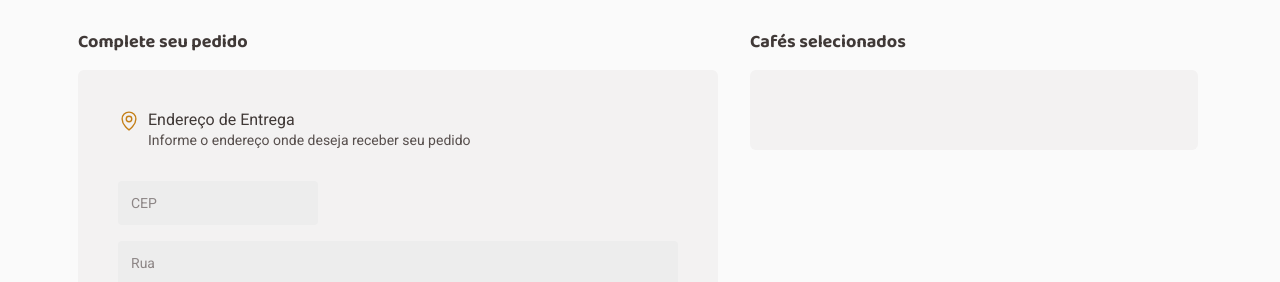
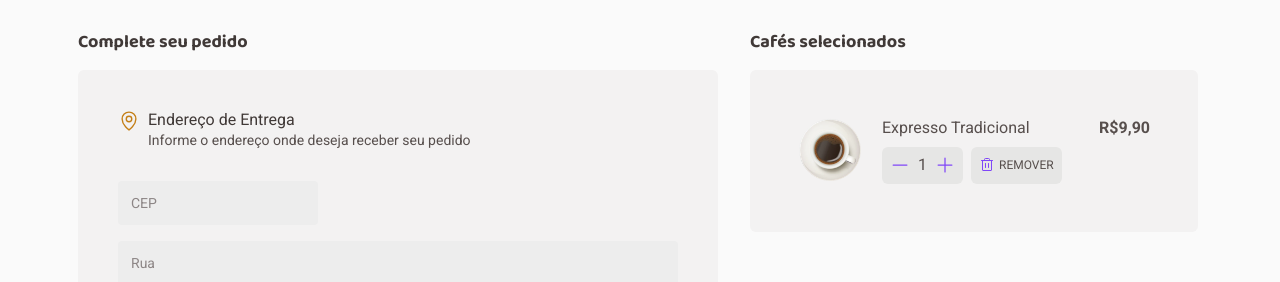
Before and after one commit to Sn0wye/coffee-delivery, a React (Vite) app: page /checkout in a window 1280 px wide. Shown: the part 379-661 px from the top of the page. Built offline with nearby package versions, Linux system fonts and the light colour scheme.

Commit message:
feat: add selected coffee card styling

```diff
--- a/src/pages/Checkout/index.tsx
+++ b/src/pages/Checkout/index.tsx
@@ -3,21 +3,38 @@ import {
   CreditCard,
   CurrencyDollar,
   MapPin,
+  Minus,
   Money,
+  Plus,
+  Trash,
 } from 'phosphor-react';
+import { useState } from 'react';
+import imagemlegal from '../../assets/coffees/arab.png';
 import {
+  Actions,
+  AddressForm,
   Card,
   CardHeader,
   CheckoutContainer,
-  Form,
+  CounterSelect,
   FormGroup,
   Input,
   PaymentOptions,
+  Price,
   RadioGroup,
+  RemoveButton,
+  SelectedCoffeeCard,
 } from './styles';
 
 export const Checkout = () => {
-  // const [paymentOption, setPaymentOption] =
+  const [counter, setCounter] = useState(1);
+
+  const increment = () => {
+    setCounter(counter + 1);
+  };
+  const decrement = () => {
+    setCounter(counter - 1);
+  };
 
   return (
     <CheckoutContainer>
@@ -32,7 +49,7 @@ export const Checkout = () => {
             </div>
           </CardHeader>
 
-          <Form>
+          <AddressForm>
             <FormGroup>
               <Input type='text' placeholder='CEP' />
             </FormGroup>
@@ -46,7 +63,7 @@ export const Checkout = () => {
               <Input type='text' placeholder='Cidade' />
               <Input type='text' placeholder='UF' />
             </FormGroup>
-          </Form>
+          </AddressForm>
         </Card>
 
         <Card>
@@ -76,7 +93,31 @@ export const Checkout = () => {
 
       <div>
         <h3>Cafés selecionados</h3>
-        <Card></Card>
+
+        <Card>
+          <SelectedCoffeeCard>
+            <img src={imagemlegal} alt='' />
+            <div>
+              <p>Expresso Tradicional</p>
+              <Actions>
+                <CounterSelect>
+                  <button onClick={decrement}>
+                    <Minus size={20} color='#8047F8' weight='fill' />
+                  </button>
+                  {counter}
+                  <button onClick={increment}>
+                    <Plus size={20} color='#8047F8' weight='fill' />
+                  </button>
+                </CounterSelect>
+                <RemoveButton>
+                  <Trash size={16} color='#8047F8' />
+                  Remover
+                </RemoveButton>
+              </Actions>
+            </div>
+            <Price>R$9,90</Price>
+          </SelectedCoffeeCard>
+        </Card>
       </div>
     </CheckoutContainer>
   );
--- a/src/pages/Checkout/styles.ts
+++ b/src/pages/Checkout/styles.ts
@@ -59,7 +59,7 @@ export const Input = styled.input`
   }
 `;
 
-export const Form = styled.form`
+export const AddressForm = styled.form`
   display: flex;
   flex-direction: column;
   gap: 1rem;
@@ -105,3 +105,70 @@ export const RadioGroup = styled.button<RadioGroupProps>`
       background: ${(props) => props.theme['purple-light']};
     `}
 `;
+
+export const SelectedCoffeeCard = styled.div`
+  display: flex;
+  padding: 0.5rem;
+
+  img {
+    width: 4rem;
+    height: 4rem;
+  }
+
+  & > div {
+    display: flex;
+    flex-direction: column;
+    align-items: flex-start;
+    margin-left: 1.25rem;
+    gap: 0.5rem;
+  }
+`;
+
+export const Actions = styled.div`
+  display: flex;
+  gap: 0.5rem;
+`;
+
+export const CounterSelect = styled.span`
+  background: ${(props) => props.theme.base.button};
+  padding: 0.5rem;
+  display: flex;
+  align-items: center;
+  gap: 0.5rem;
+  border-radius: 6px;
+
+  button {
+    display: grid;
+    place-content: center;
+    all: unset;
+    cursor: pointer;
+    height: 1.25rem;
+  }
+`;
+
+export const Price = styled.span`
+  font-weight: bold;
+  color: ${(props) => props.theme.base.text};
+  margin-left: auto;
+`;
+
+export const RemoveButton = styled.button`
+  padding: 0.5rem;
+  background: ${(props) => props.theme.base.button};
+  font-size: 0.75rem;
+  line-height: 1.6;
+  color: ${(props) => props.theme.base.text};
+  text-transform: uppercase;
+  border-radius: 6px;
+  cursor: pointer;
+
+  display: flex;
+  align-items: center;
+  gap: 0.25rem;
+
+  transition: background-color 0.2s ease-in-out;
+
+  &:hover {
+    background: ${(props) => props.theme.base.hover};
+  }
+`;
```
